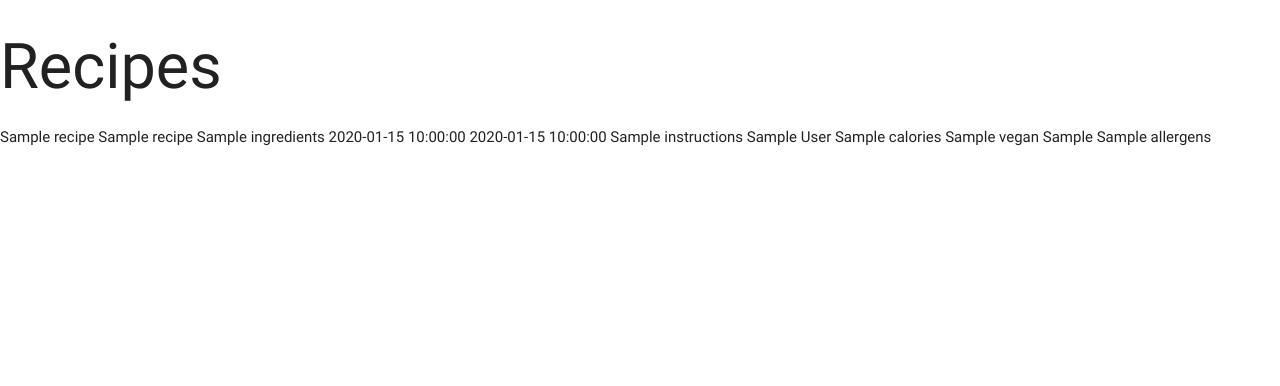
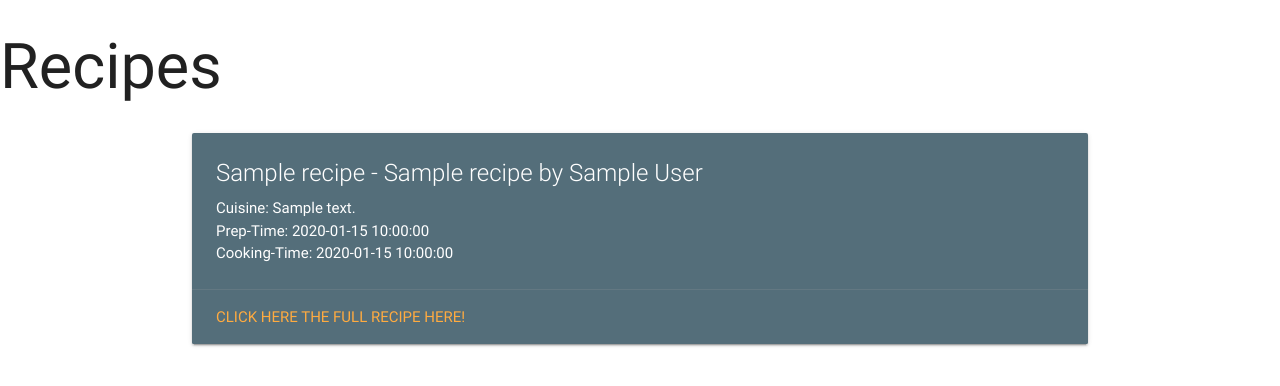
Before and after one commit to Code-Institute-Submissions/cookbook_assignment, a Flask app: page / in a window 1280 px wide. Shown: the top 386 px of the page. Run offline with Flask 2, Linux system fonts and the light colour scheme; a database or web service that is not in the repository returns one stand-in record (values such as "Sample title"); some libraries are stand-ins or nearby versions.

Commit message:
Using a card from materialize to present some prerequisite information to the user about the recipe.

```diff
--- a/templates/recipes.html
+++ b/templates/recipes.html
@@ -1,18 +1,27 @@
-{% extends 'base.html' %}
-{% block content %}
+{% extends 'base.html' %} {% block content %}
 
-    {% for recipe in recipes %}
-    {{recipe.category_name}}
-    {{recipe.recipe_name}}
-    {{recipe.Ingredients}}
-    {{ recipe.Prep_time}}
-    {{recipe.cooking_time}}
-    {{recipe.Instructions}}
-    {{recipe.recipe_author}}
-    {{recipe.calories}}
-    {{recipe.vegan}}
-    {{recipe.gluten_free}}
-    {{recipe.allergens}}
-    {% endfor %}
+<div class="container">
+    <div class="row">
+    <div class="col s12 m12">
+      <div class="card blue-grey darken-1">
+        <div class="card-content white-text">
+            {% for recipe in recipes %}
+          <span class="card-title"> {{recipe.category_name}} - {{recipe.recipe_name}} by {{recipe.recipe_author}}</span>
+          <p>Cuisine: {{recipe.cuisine}}</p>
+          <p>Prep-Time: {{recipe.Prep_time}}</p>
+          <p>Cooking-Time: {{recipe.cooking_time}}</p>
+
+        </div>
+        <div class="card-action">
+          <a href="#">Click Here The Full Recipe Here!</a>
+          {% endfor %}
+        </div>
+      </div>
+    </div>
+  </div>
+</div>
+
+
+
 
 {% endblock %}
```
